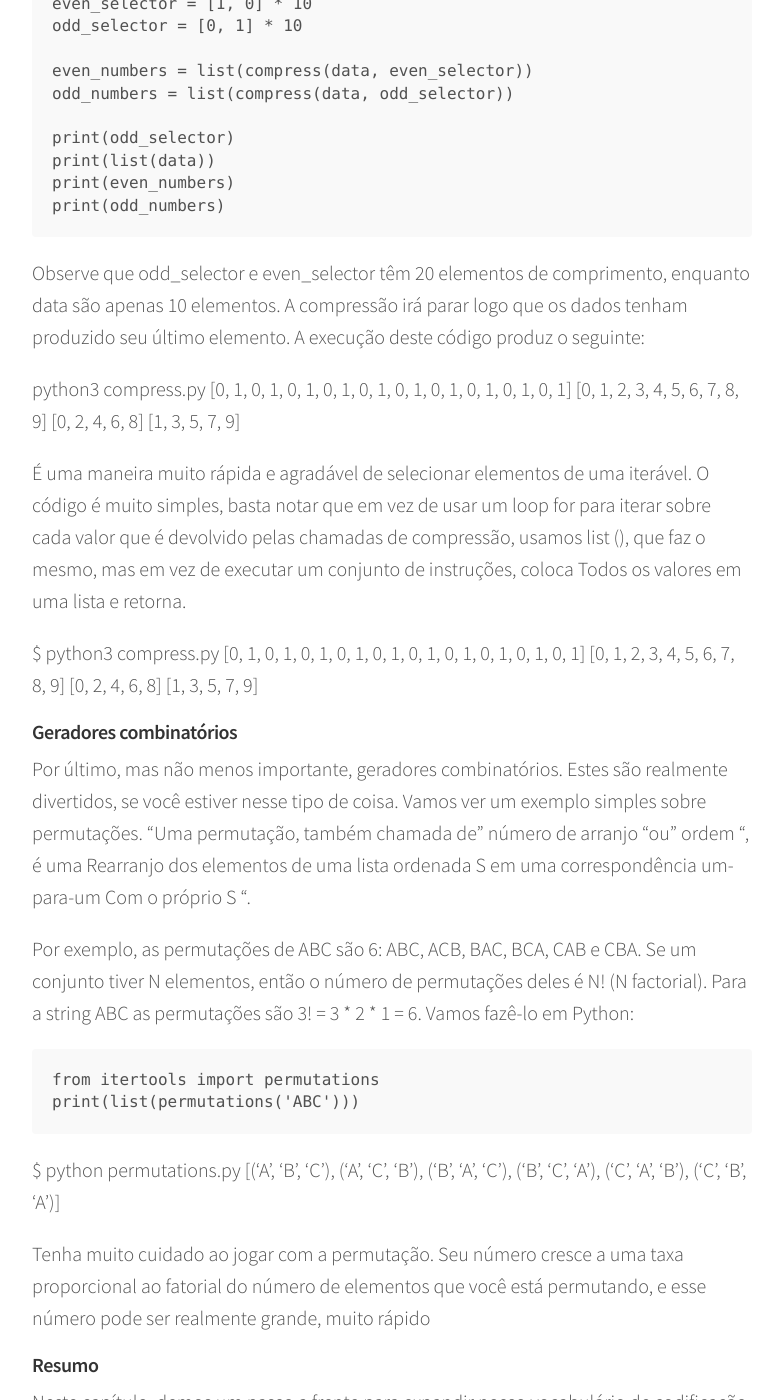
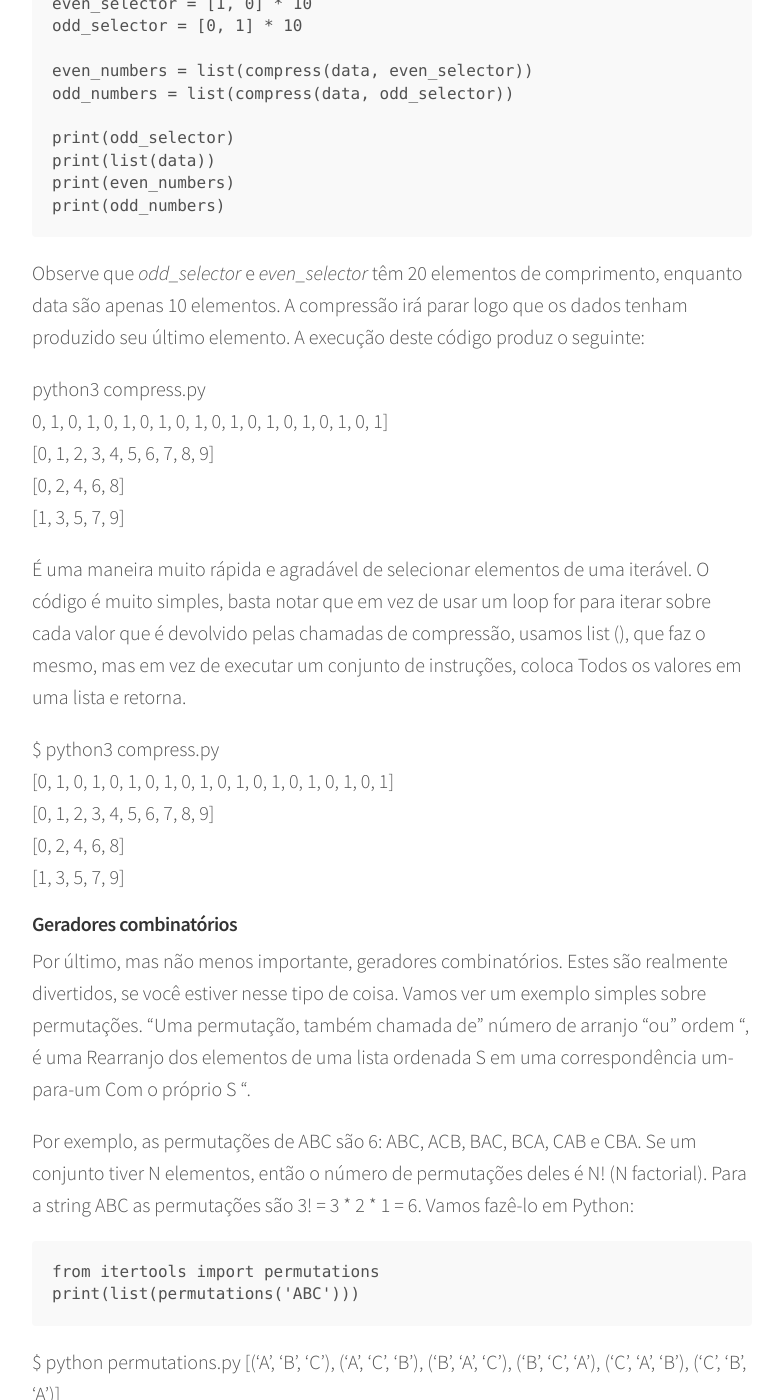
Before and after one commit to indrajithbandara/debug-blog, a Jekyll site: the page built from _posts/2017-07-04-py3.md, in a window 1280 px wide and 1400 px high, scrolled down 30761 px. Shown: the whole window, without its empty margins (248-1028 px from the left). Built offline with Jekyll 4.4.1, drawn with Linux system fonts in a browser that asks for light colours; comment, search, counter and statistics services are not loaded.

Commit message:
up.11.32

````diff
--- a/_posts/2017-07-04-py3.md
+++ b/_posts/2017-07-04-py3.md
@@ -846,11 +846,11 @@
 print(even_numbers)
 print(odd_numbers)
 ```
-Observe que odd_selector e even_selector têm 20 elementos de comprimento, enquanto data são apenas 10 elementos. A compressão irá parar logo que os dados tenham produzido seu último elemento.
+Observe que *odd_selector* e *even_selector* têm 20 elementos de comprimento, enquanto data são apenas 10 elementos. A compressão irá parar logo que os dados tenham produzido seu último elemento.
 A execução deste código produz o seguinte:
 
 python3 compress.py
-[0, 1, 0, 1, 0, 1, 0, 1, 0, 1, 0, 1, 0, 1, 0, 1, 0, 1, 0, 1]
+0, 1, 0, 1, 0, 1, 0, 1, 0, 1, 0, 1, 0, 1, 0, 1, 0, 1, 0, 1]
 [0, 1, 2, 3, 4, 5, 6, 7, 8, 9]
 [0, 2, 4, 6, 8]
 [1, 3, 5, 7, 9]
````
